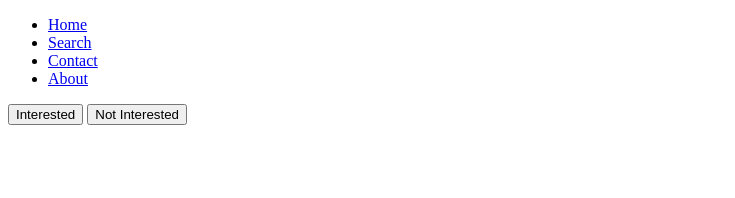
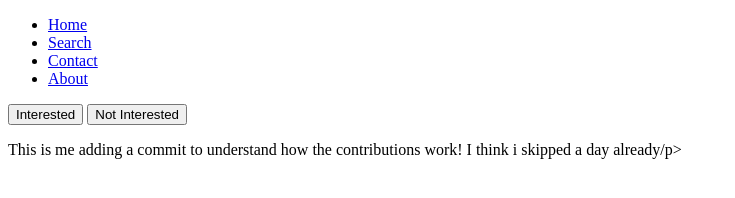
Before and after one commit to skepticaldude/Testing, a plain HTML site: page New folder/index.html in a window 1280 px wide. Shown: the whole page, without its empty margins (0-735 px from the left). Drawn offline with Linux system fonts and the light colour scheme.

Commit message:
Update index.html
this is me adding changes to the code to understand how github works, still working on something outside here.

```diff
--- a/New folder/index.html
+++ b/New folder/index.html
@@ -18,5 +18,8 @@
         <button>Interested</button>
         <button>Not Interested</button>
     </div>
+    <div>
+        <p>This is me adding a commit to understand how the contributions work! I think i skipped a day already/p>
+    </div>
 </body>
 </html>
```
